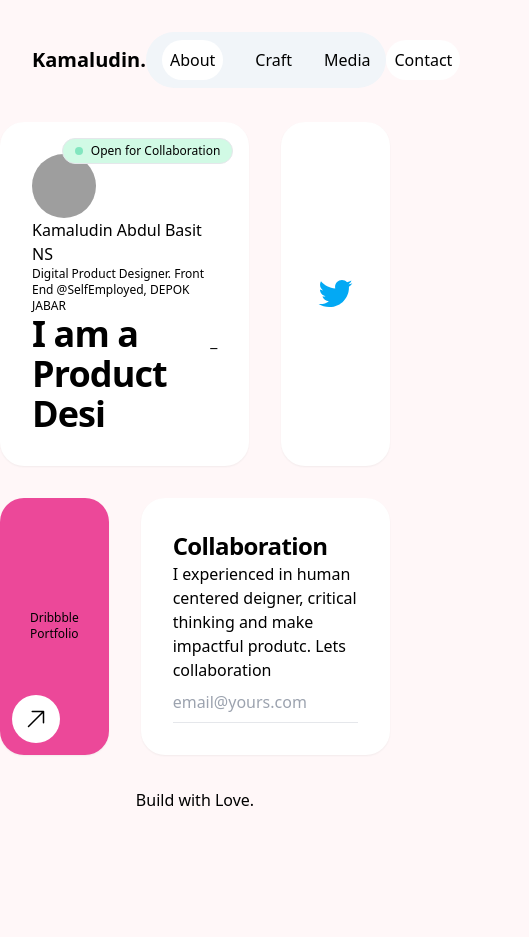
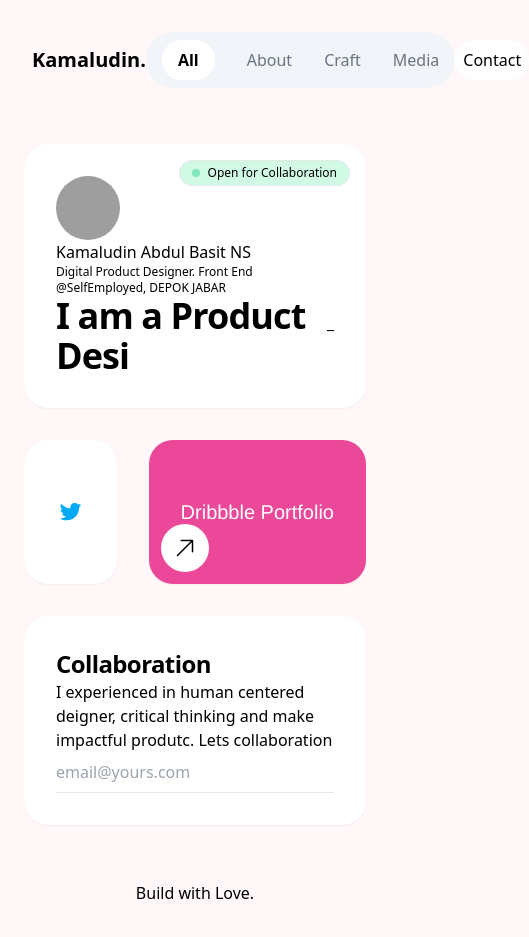
Before and after one commit to abdulbasit94/portfolio_kamal, a website built with Vite: page index.html in a window 390 px wide. Shown: the whole page, 529 px wide, since content can reach past the window. Before the commit the page ends 844 px from the top, so only its background shows below. Built offline with nearby package versions, Linux system fonts and the light colour scheme; grey boxes are pictures that could not be loaded.

Commit message:
responsive

```diff
--- a/index.html
+++ b/index.html
@@ -5,21 +5,22 @@
     <link rel="icon" type="image/svg+xml" href="/vite.svg" />
     <meta name="viewport" content="width=device-width, initial-scale=1.0" />
     <link href="/src/css/global.css" rel="stylesheet" />
-    <title>Vite App</title>
+    <title>Portfolio Kamal</title>
   </head>
   <body>
     <div class="flex flex-col justify-between h-screen">
       <header class="flex justify-between p-8 items-center">
         <div class="font-bold text-xl">Kamaludin.</div>
         <div class="flex gap-8 border-2 rounded-full bg-slate-100 border-none px-4 py-2 items-center">
-          <div class="bg-white rounded-full px-2 py-2 link ">About</div>
-          <div class="link">Craft</div>
-          <div class="link">Media</div>
+          <div class="bg-white rounded-full px-4 py-2 hover font-bold hover:text-zinc-400 duration-300 transition ease-in-out cursor-pointer ">All</div>
+          <div class="text-gray-500 hover:text-black duration-300 transition ease-in-out cursor-pointer" >About</div>
+          <div class="text-gray-500 hover:text-black duration-300 transition ease-in-out cursor-pointer">Craft</div>
+          <div class="text-gray-500 hover:text-black duration-300 transition ease-in-out cursor-pointer">Media</div>
         </div>
-        <div class="bg-white rounded-full px-2 py-2 ">Contact</div>
+        <div class="bg-white rounded-full px-2 py-2 hover:text-black duration-300 transition ease-in-out cursor-pointer">Contact</div>
       </header>
 
-      <main class="max-w-3xl m-auto grid grid-cols-3 gap-8">
+      <main class="max-w-[960px] m-auto grid p-6 grid-cols-1 tablet:grid-cols-2 desktop:grid-cols-3 desktop:flex-col gap-8">
         <!-- Main Card -->
         <div class="card col-span-2 relative">
           <div class="absolute top-4 right-4 flex gap-2 items-center bg-emerald-100 border-[1px] w-fit rounded-full px-3 py-1 text-xs ">
@@ -48,7 +49,7 @@
               </svg>
             </div>
           </a>
-          <div class="text-xs font-medium " >Dribbble Portfolio</div>
+          <div class="text-xl text-white font-body " >Dribbble Portfolio</div>
         </div>
         <!--Form-->
         <div class="card col-span-2">
--- a/tailwind.config.js
+++ b/tailwind.config.js
@@ -6,7 +6,17 @@ export default {
     fontFamily:{
       'display' : ['DM SANS'],
       'body' : ['Helvetica']
-    }
+    },
+    screens: {
+      sm: "800px",
+      // => @media (min-width: 800px) { ... }
+
+      tablet: "801px",
+      // => @media (min-width: 801px) { ... }
+
+      desktop: "1200px",
+      // => @media (min-width: 1200px) { ... }
+    },
   },
   plugins: [],
 }
```
Also changed, not shown: src/css/global.css.
